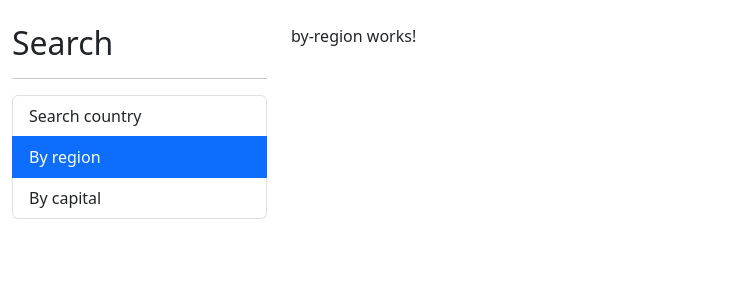
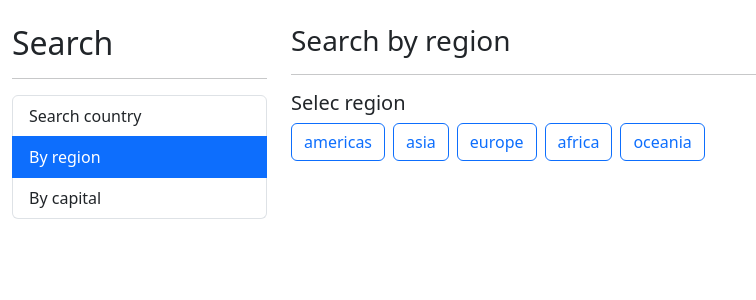
Before and after one commit to moive/countryApp, an Angular app: page /region in a window 1280 px wide. Shown: the top 300 px of the page, without its empty margins (0-756 px from the left). Built offline with nearby package versions, Linux system fonts and the light colour scheme.

Commit message:
ngClas - class - [class] and class conditional

```diff
--- a/src/app/country/pages/by-region/by-region.component.html
+++ b/src/app/country/pages/by-region/by-region.component.html
@@ -1 +1,24 @@
-<p>by-region works!</p>
+<h3>
+  Search by region <small>{{ activeRegion | titlecase }}</small>
+</h3>
+<hr />
+<h5>Selec region</h5>
+
+<div class="row">
+  <div class="col">
+    <!-- [class.btn-primary]="region === activeRegion" -->
+    <!-- [ngClass]="{
+      'btn-primary': activeRegion === region,
+      'btn-outline-primary': activeRegion !== region
+    }" -->
+    <!-- [class]="region === activeRegion ? 'btn btn-primary' : 'btn btn-outline-primary'" -->
+    <button
+      class="me-2"
+      [class]="getClassCSS(region)"
+      *ngFor="let region of regions"
+      (click)="activateRegion(region)"
+    >
+      {{ region }}
+    </button>
+  </div>
+</div>
--- a/src/app/country/pages/by-region/by-region.component.ts
+++ b/src/app/country/pages/by-region/by-region.component.ts
@@ -3,9 +3,23 @@ import { Component } from '@angular/core';
 @Component({
   selector: 'app-by-region',
   templateUrl: './by-region.component.html',
-  styles: [
-  ]
+  styles: [],
 })
 export class ByRegionComponent {
+  regions: string[] = ['americas', 'asia', 'europe', 'africa', 'oceania'];
+  activeRegion: string = '';
 
+  constructor() {}
+
+  getClassCSS(region: string) {
+    return region === this.activeRegion
+      ? 'btn btn-primary'
+      : 'btn btn-outline-primary';
+  }
+
+  activateRegion(region: string) {
+    this.activeRegion = region;
+
+    // TODO: call for services
+  }
 }
```
